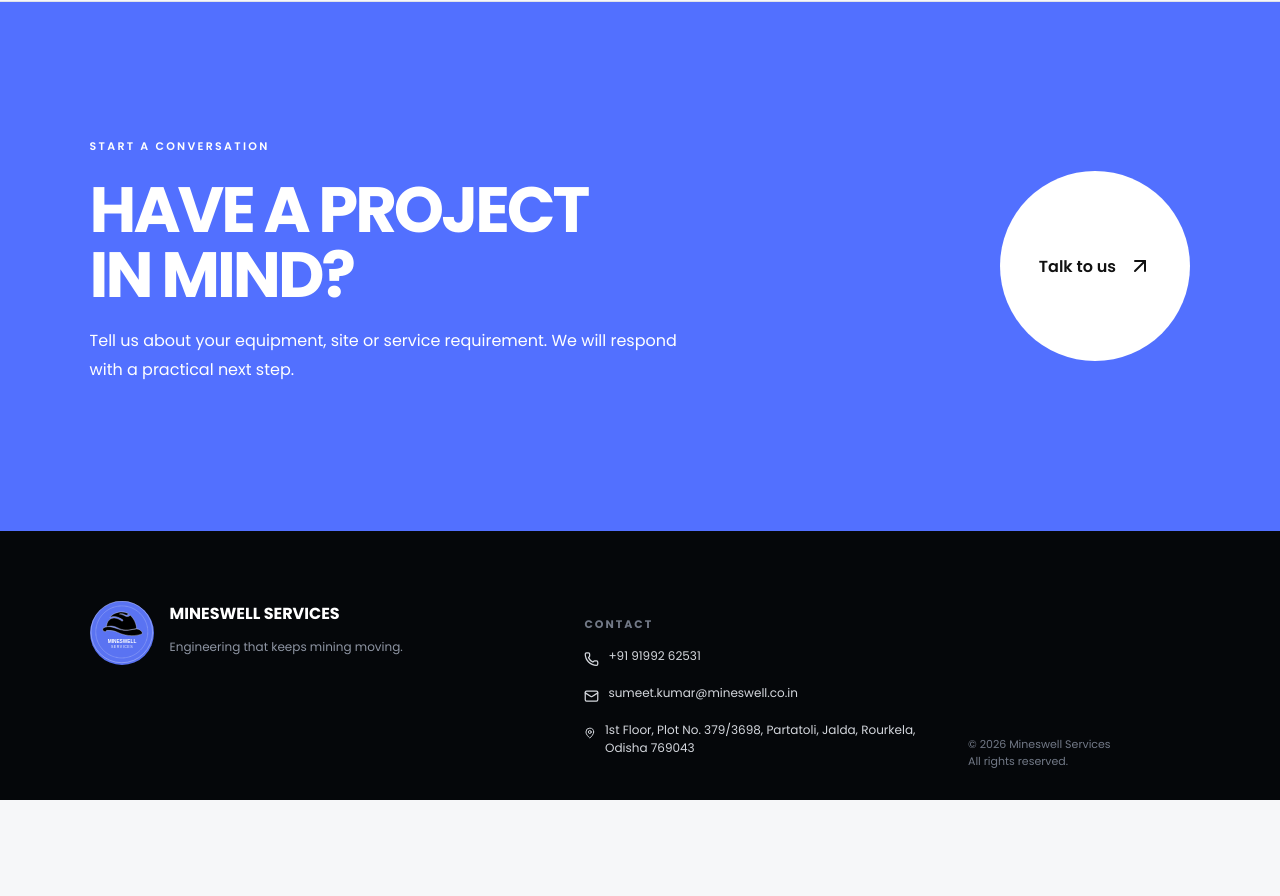
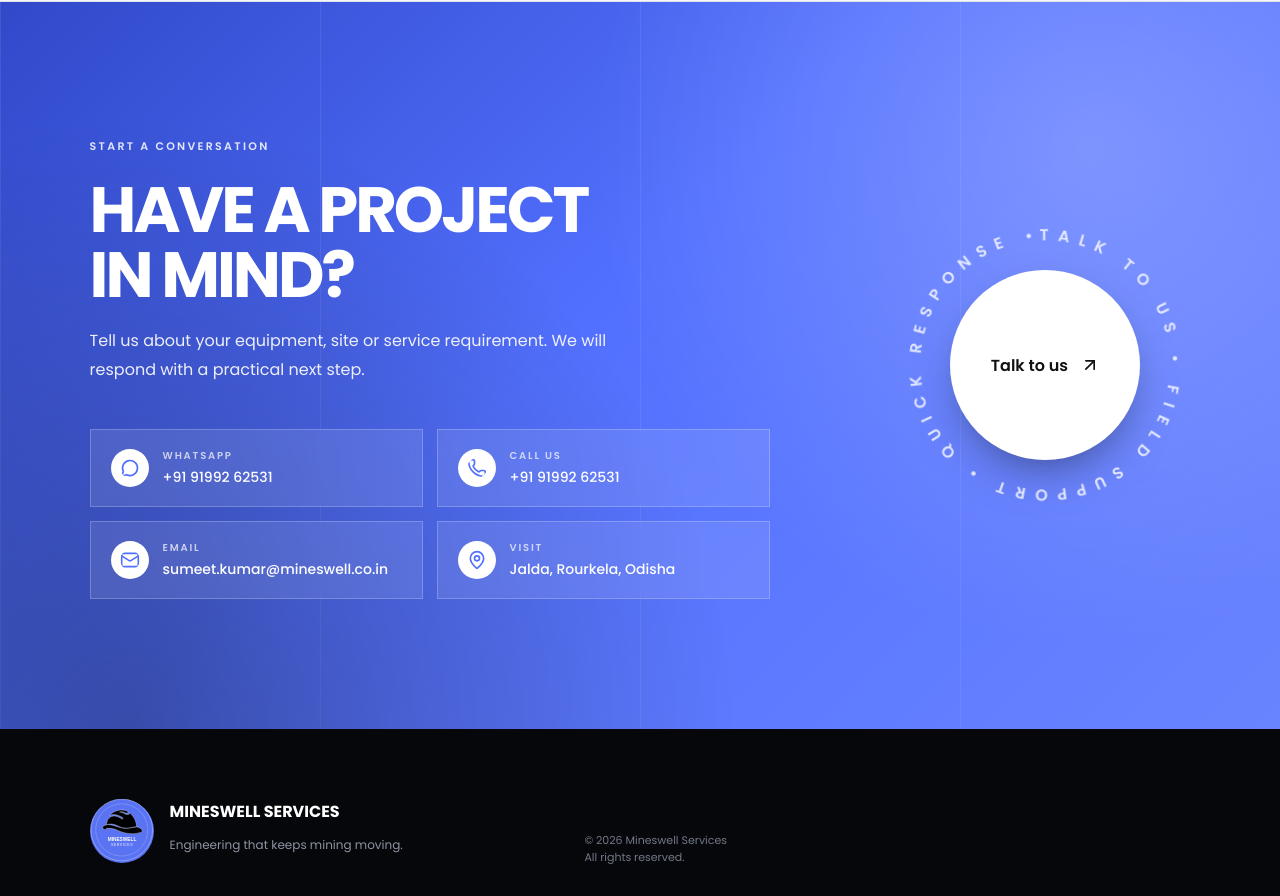
Before and after one commit to smc05kumarsenthil/mineswell-premium, a React (Vite) app: page / in a window 1280 px wide. Shown: the part 3076-3972 px from the top of the page. Before the commit the page ends 3876 px from the top, so only its background shows below. Built offline with nearby package versions, Linux system fonts and the light colour scheme.

Commit message:
Final Draft

```diff
--- a/src/App.jsx
+++ b/src/App.jsx
@@ -1,10 +1,10 @@
 import { useEffect, useState } from 'react';
-import { ArrowLeft, ArrowUpRight, Check, ChevronDown, Clock, Cog, Drill, Mail, MapPin, Menu, Moon, Phone, Siren, Sun, Users, Wrench, X } from 'lucide-react';
+import { ArrowLeft, ArrowUpRight, Check, ChevronDown, Clock, Cog, Pickaxe, Mail, MapPin, Menu, MessageCircle, Moon, Phone, Siren, Sun, Users, Wrench, X } from 'lucide-react';
 
 const services = [
     { slug: 'adhoc', n: '01', title: 'Adhoc services', Icon: Siren, text: 'On-call mining and drilling assistance for urgent technical support, maintenance, supervision and operational guidance.' },
     { slug: 'maintenance', n: '02', title: 'Equipment maintenance', Icon: Cog, text: 'Planned and corrective maintenance focused on availability, reliability and equipment life.' },
-    { slug: 'drilling', n: '03', title: 'Drill assistance', Icon: Drill, text: 'Troubleshooting, maintenance, deployment and field supervision for surface drilling equipment.' }
+    { slug: 'drilling', n: '03', title: 'Drilling assistance', Icon: Pickaxe, text: 'Troubleshooting, maintenance, deployment and field supervision for surface drilling equipment.' }
 ];
 
 const serviceDetails = {
@@ -13,7 +13,7 @@ const serviceDetails = {
         intro: 'Mineswell Services provides on-call mining and drilling assistance for clients requiring immediate technical support, maintenance, supervision, or operational guidance at mining locations.',
         cards: [
             [Clock, 'On-Demand Support', 'Flexible support services whenever required, helping reduce downtime and accelerate operational recovery.'],
-            [Wrench, 'Drill Assistance', 'Technical assistance for troubleshooting, maintenance, deployment and supervision of drilling equipment, especially surface drills.'],
+            [Wrench, 'Drilling assistance', 'Technical assistance for troubleshooting, maintenance, deployment and supervision of drilling equipment, especially surface drills.'],
             [Users, 'Experienced Team', 'Practical field support backed by mining-equipment and drilling experience.']
         ],
         detail: 'Our non-contract service model is designed for mining sites that need quick and efficient technical assistance without a long-term commitment.'
@@ -29,7 +29,7 @@ const serviceDetails = {
         detail: 'Mineswell combines field-oriented troubleshooting with disciplined maintenance execution to support equipment availability.'
     },
     drilling: {
-        title: 'Drill Assistance',
+        title: 'Drilling assistance',
         intro: 'Specialist field support for surface drilling equipment covering troubleshooting, maintenance, deployment, supervision and operational guidance.',
         cards: [
             [Wrench, 'Technical Troubleshooting', 'Systematic fault finding and technical support for drill systems and components.'],
@@ -57,7 +57,9 @@ const clients = [
 ];
 const whatsapp = 'https://wa.me/919199262531?text=Hello%20Mineswell%20Services%2C%20I%20would%20like%20to%20request%20support.';
 const talkToUs = 'https://wa.me/919199262531?text=Hello%20Mineswell%20Services%2C%20I%20would%20like%20to%20discuss%20a%20project.';
-const email ='sumeet.kumar@mineswell.co.in';
+const email = 'sumeet.kumar@mineswell.co.in';
+const phone = '+91 91992 62531';
+const tel = 'tel:+919199262531';
 
 // Sub-pages use hash routes so the browser Back button and shared links work:
 // #/services/<slug> → service detail, #/clients → clients page. Anything else → home.
@@ -226,7 +228,7 @@ function App() {
                 <div className="serviceGrid" data-reveal="group">{services.map((s, i) => (
                     <article className="card" key={s.slug} style={{ '--i': i }} onClick={() => openService(s.slug)}>
                         <div className="cardTop">
-                            <span className="cardNum">{s.n}</span>
+                            {/* <span className="cardNum">{s.n}</span> */}
                             <s.Icon className="cardIcon" aria-hidden="true" />
                         </div>
                         <div className="cardBody">
@@ -241,7 +243,29 @@ function App() {
             </section>
             <section id="projects" className="feature"><div className="featureContent"><div data-reveal="up"><span className="kicker">Field capability</span><h2>EXPERTISE THAT<br />KEEPS MINING<br /><span>MOVING.</span></h2><p>From scheduled maintenance to urgent site support, our teams bring disciplined execution and a practical understanding of heavy equipment.</p></div><div className="checks" data-reveal="stagger">{capabilities.map(x => <span key={x}><Check aria-hidden="true" />{x}</span>)}</div></div></section>
             <section className="stats" aria-label="Our commitments" data-reveal="stagger"><div><strong>24/7</strong><span>Support mindset</span></div><div><strong>100%</strong><span>Safety focused</span></div><div><strong>360°</strong><span>Service approach</span></div><div><strong>1</strong><span>Accountable partner</span></div></section>
-            <section id="contact" className="contact"><div data-reveal="up"><span className="kicker">Start a conversation</span><h2>HAVE A PROJECT<br />IN MIND?</h2><p>Tell us about your equipment, site or service requirement. We will respond with a practical next step.</p></div><a className="contactCircle" href={talkToUs} target="_blank" rel="noreferrer"><span>Talk to us</span><ArrowUpRight /></a></section>
+            <section id="contact" className="contact">
+                <div className="contactBg" aria-hidden="true" />
+                <div className="contactMain">
+                    <div data-reveal="up">
+                        <span className="kicker">Start a conversation</span>
+                        <h2>HAVE A PROJECT<br />IN MIND?</h2>
+                        <p>Tell us about your equipment, site or service requirement. We will respond with a practical next step.</p>
+                    </div>
+                    <div className="contactMethods" data-reveal="stagger">
+                        <a href={talkToUs} target="_blank" rel="noreferrer"><MessageCircle aria-hidden="true" /><span><small>WhatsApp</small>{phone}</span></a>
+                        <a href={tel}><Phone aria-hidden="true" /><span><small>Call us</small>{phone}</span></a>
+                        <a href={`mailto:${email}`}><Mail aria-hidden="true" /><span><small>Email</small>{email}</span></a>
+                        <div><MapPin aria-hidden="true" /><span><small>Visit</small>Jalda, Rourkela, Odisha</span></div>
+                    </div>
+                </div>
+                <div className="contactCta" data-reveal="up">
+                    <svg className="contactRing" viewBox="0 0 200 200" aria-hidden="true">
+                        <defs><path id="ringPath" d="M100,100 m-86,0 a86,86 0 1,1 172,0 a86,86 0 1,1 -172,0" /></defs>
+                        <text><textPath href="#ringPath" textLength="535" lengthAdjust="spacing">TALK TO US • FIELD SUPPORT • QUICK RESPONSE •</textPath></text>
+                    </svg>
+                    <a className="contactCircle" href={talkToUs} target="_blank" rel="noreferrer"><span>Talk to us</span><ArrowUpRight /></a>
+                </div>
+            </section>
         </main>
         <Footer />
         {cornerArt}
@@ -251,7 +275,7 @@ function App() {
 function Footer() {
     return <footer>
         <div className="footerBrand"><img src="/logo.svg" alt="" width="64" height="64" /><div><b>MINESWELL SERVICES</b><p>Engineering that keeps mining moving.</p></div></div>
-        <div><h4>Contact</h4><a href="tel:+919199262531"><Phone aria-hidden="true" />+91 91992 62531</a><a href={`mailto:${email}`}><Mail aria-hidden="true" />{email}</a><span><MapPin aria-hidden="true" />1st Floor, Plot No. 379/3698, Partatoli, Jalda, Rourkela, Odisha 769043</span></div>
+        {/* <div><h4>Contact</h4><a href={tel}><Phone aria-hidden="true" />{phone}</a><a href={`mailto:${email}`}><Mail aria-hidden="true" />{email}</a><span><MapPin aria-hidden="true" />1st Floor, Plot No. 379/3698, Partatoli, Jalda, Rourkela, Odisha 769043</span></div> */}
         <div className="legal">© {new Date().getFullYear()} Mineswell Services<br />All rights reserved.</div>
     </footer>;
 }
--- a/src/styles.css
+++ b/src/styles.css
@@ -576,13 +576,30 @@ h2 span {
     letter-spacing: 1.5px
 }
 
+/* Contact: blue gradient panel, contact tiles, CTA circle with rotating text ring */
 .contact {
+    position: relative;
+    isolation: isolate;
+    overflow: hidden;
     padding: 130px 7vw;
-    background: var(--blue);
+    background: linear-gradient(135deg, #3149c9 0%, var(--blue) 45%, #6a84ff 100%);
     color: #fff;
-    display: flex;
+    display: grid;
+    grid-template-columns: 1fr auto;
     align-items: center;
-    justify-content: space-between
+    gap: 6vw
+}
+
+/* Fine grid lines (echoes the hero) + soft light glows */
+.contactBg {
+    position: absolute;
+    inset: 0;
+    z-index: -1;
+    background:
+        radial-gradient(circle at 85% 20%, rgba(255, 255, 255, .22), transparent 40%),
+        radial-gradient(circle at 10% 100%, rgba(9, 11, 16, .35), transparent 45%),
+        linear-gradient(90deg, rgba(255, 255, 255, .08) 1px, transparent 1px) 0 0 / 25% 100%;
+    pointer-events: none
 }
 
 .contact .kicker,
@@ -590,8 +607,92 @@ h2 span {
     color: #fff
 }
 
+.contact .kicker {
+    opacity: .85
+}
+
 .contact p {
-    max-width: 600px
+    max-width: 560px;
+    opacity: .9
+}
+
+.contactMethods {
+    display: grid;
+    grid-template-columns: repeat(2, minmax(0, 1fr));
+    gap: 14px;
+    margin-top: 44px;
+    max-width: 680px
+}
+
+.contactMethods>* {
+    display: flex;
+    align-items: center;
+    gap: 14px;
+    padding: 18px 20px;
+    color: #fff;
+    text-decoration: none;
+    background: rgba(255, 255, 255, .1);
+    border: 1px solid rgba(255, 255, 255, .22);
+    backdrop-filter: blur(6px);
+    font-size: 14px;
+    font-weight: 500;
+    transition: opacity .6s var(--ease) calc(var(--i, 0) * 80ms), translate .7s var(--ease) calc(var(--i, 0) * 80ms),
+        background-color .3s, border-color .3s, transform .35s var(--ease)
+}
+
+.contactMethods span {
+    min-width: 0;
+    overflow-wrap: anywhere
+}
+
+.contactMethods small {
+    display: block;
+    font-size: 10px;
+    font-weight: 600;
+    letter-spacing: 1.8px;
+    text-transform: uppercase;
+    opacity: .7;
+    margin-bottom: 3px
+}
+
+.contactMethods svg {
+    flex: none;
+    width: 38px;
+    height: 38px;
+    padding: 9px;
+    border-radius: 50%;
+    background: #fff;
+    color: var(--blue)
+}
+
+.contactMethods a:hover {
+    background: rgba(255, 255, 255, .2);
+    border-color: rgba(255, 255, 255, .5);
+    transform: translateY(-3px)
+}
+
+.contactCta {
+    position: relative;
+    width: 290px;
+    height: 290px;
+    display: grid;
+    place-items: center
+}
+
+.contactRing {
+    position: absolute;
+    inset: 0;
+    width: 100%;
+    height: 100%;
+    fill: #fff;
+    font-size: 11px;
+    font-weight: 600;
+    opacity: .8;
+    animation: spin 26s linear infinite
+}
+
+@keyframes spin {
+    to { transform: rotate(360deg) }
 }
 
 .contactCircle {
@@ -606,11 +707,15 @@ h2 span {
     gap: 12px;
     text-decoration: none;
     font-weight: 600;
-    transition: .3s
+    box-shadow: 0 20px 50px -20px rgba(9, 11, 16, .6)
 }
 
 .contactCircle:hover {
     transform: scale(1.06)
+}
+
+.contactCircle svg {
+    width: 20px
 }
 
 footer {
@@ -731,13 +836,12 @@ footer button:hover {
     }
 
     .contact {
-        gap: 40px
+        grid-template-columns: 1fr;
+        gap: 60px
     }
 
-    .contactCircle {
-        width: 150px;
-        height: 150px;
-        flex: none
+    .contactCta {
+        justify-self: center
     }
 
     footer {
@@ -797,12 +901,21 @@ footer button:hover {
     }
 
     .contact {
-        padding: 90px 24px;
-        display: block
+        padding: 90px 24px
+    }
+
+    .contactMethods {
+        grid-template-columns: 1fr
+    }
+
+    .contactCta {
+        width: 230px;
+        height: 230px
     }
 
     .contactCircle {
-        margin-top: 40px
+        width: 150px;
+        height: 150px
     }
 
     footer {
```
Also changed, not shown: 1 other file (tests, documents, lock files or other folders).
